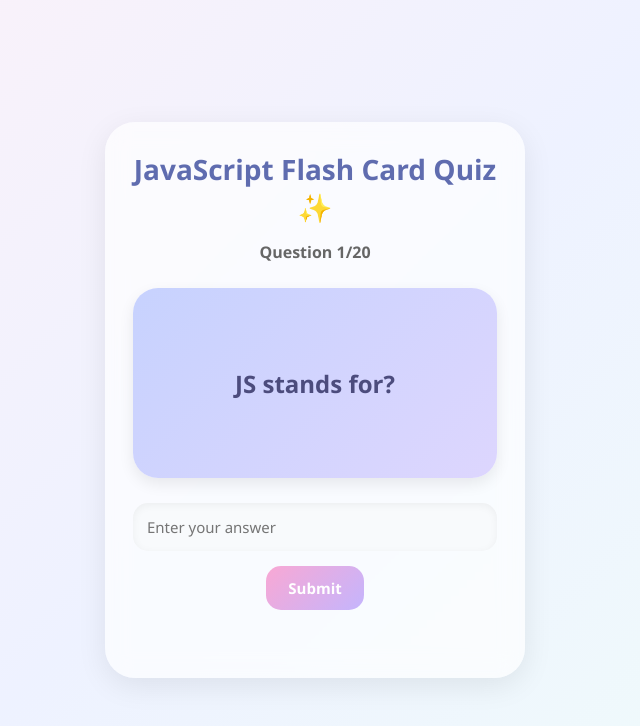
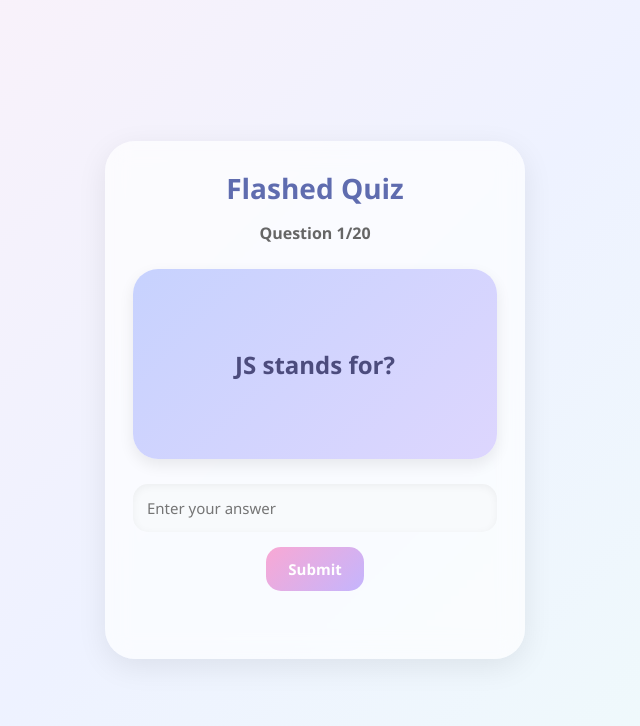
Before and after one commit to neelamy9008-cyber/project-flashcard, a plain HTML site: page index.html in a window 1280 px wide. Shown: the whole page, without its empty margins (325-965 px from the left). Drawn offline with Linux system fonts and the light colour scheme.

Commit message:
Update index.html

```diff
--- a/index.html
+++ b/index.html
@@ -249,7 +249,7 @@ color:#666;
 
 <div class="container">
 
-<h2>JavaScript Flash Card Quiz ✨</h2>
+<h2>Flashed Quiz</h2>
 
 <div class="progress">
 Question <span id="count">1</span>/20
```
